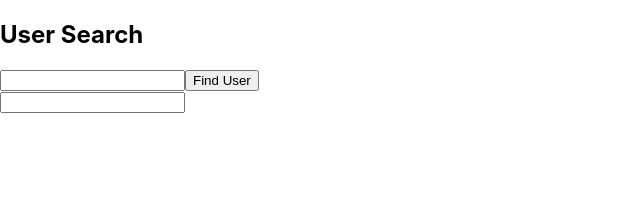
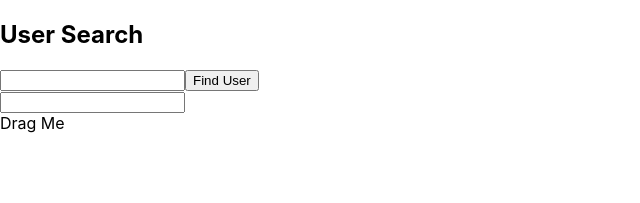
Before and after one commit to storiaca/ts-project-react, a React (Create React App) app in the folder rts/: page / in a window 1280 px wide. Shown: the top 203 px of the page, without its empty margins (0-640 px from the left). Built offline with nearby package versions, Linux system fonts and the light colour scheme.

Commit message:
Handling drag events too

```diff
--- a/rts/src/events/EventComponent.tsx
+++ b/rts/src/events/EventComponent.tsx
@@ -5,9 +5,16 @@ const EventComponent: FC = () => {
     console.log(event);
   };
 
+  const handleDragStart = (event: React.DragEvent<HTMLDivElement>) => {
+    console.log(event);
+  };
+
   return (
     <div>
       <input onChange={handlerChange} />
+      <div draggable onDragStart={handleDragStart}>
+        Drag Me
+      </div>
     </div>
   );
 };
```
